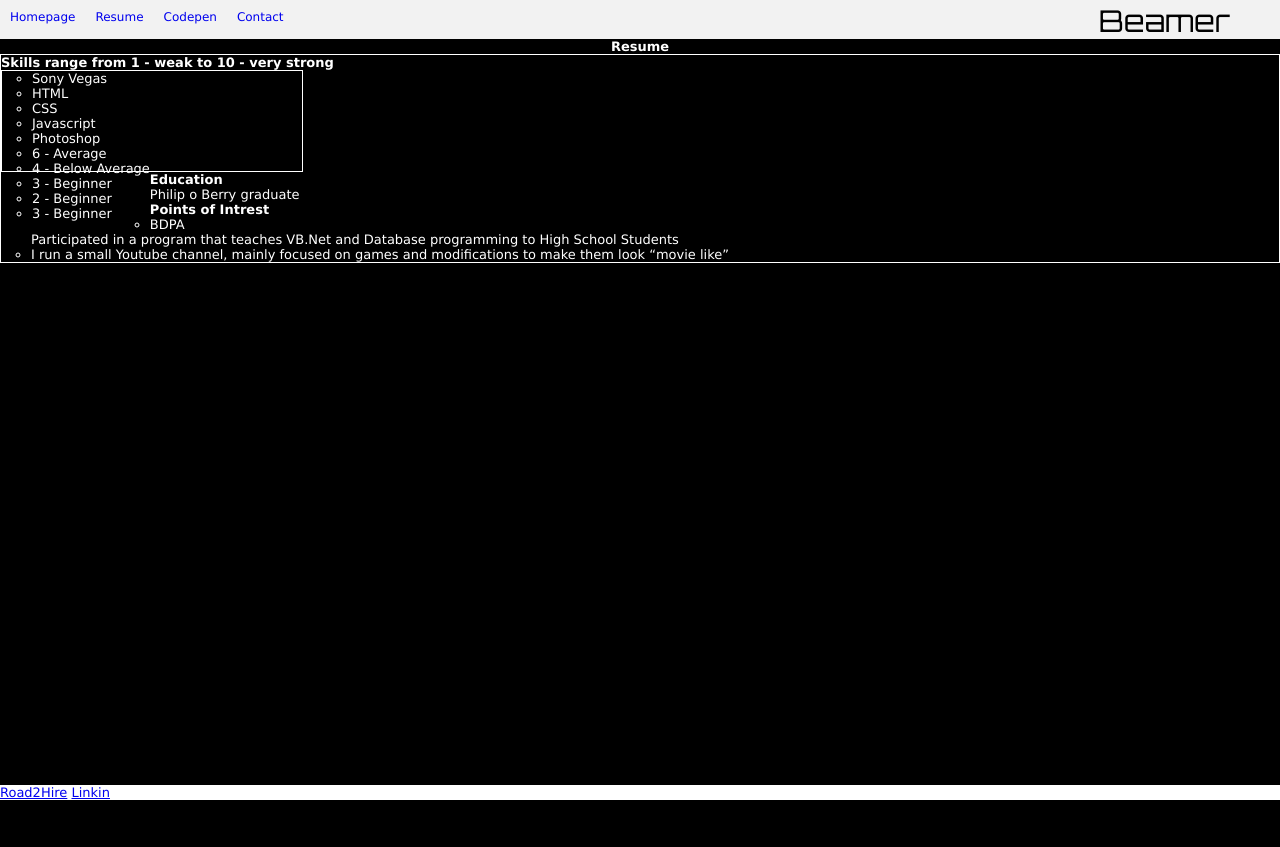
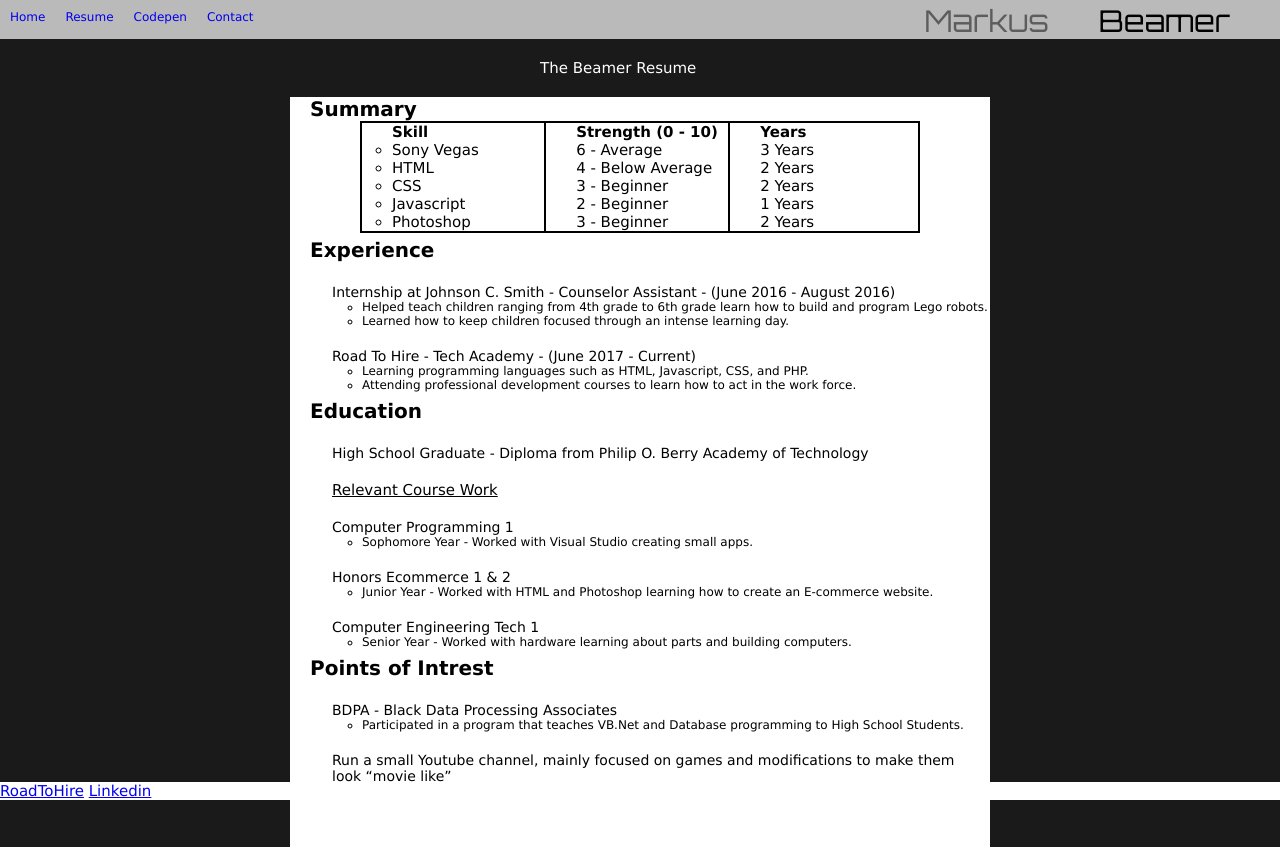
Before and after one commit to Mabeamer/Biograpy, a plain HTML site: page Resume.html in a window 1280 px wide. Before the commit the page ends 800 px from the top, so only its background shows below. Drawn offline with nearby package versions, Linux system fonts and the light colour scheme.

Commit message:
changes to all sites updating banner and finished resume

```diff
--- a/Resume.html
+++ b/Resume.html
@@ -1,54 +1,108 @@
+<!DOCTYPE html>
 <html>
 <head>
   <title>Resume</title>
-  <link rel="stylesheet" href="styling.css">
+  <link href="styling.css" rel="stylesheet">
   <link href="https://fonts.googleapis.com/css?family=Orbitron" rel="stylesheet">
 </head>
 <body>
   <nav class="links">
     <ul id="navigation">
-      <li><a href="index.html">Homepage</a></li>
-      <li><a href="Resume.html">Resume</a></li>
-      <li><a href="Codepen.html">Codepen</a></li>
-      <li><a href="Contact.html">Contact</a></li>
-      <p id="nameplate">Beamer</p>
+      <li>
+        <a href="index.html">Home</a>
+      </li>
+      <li>
+        <a href="Resume.html">Resume</a>
+      </li>
+      <li>
+        <a href="Codepen.html">Codepen</a>
+      </li>
+      <li>
+        <a href="Contact.html">Contact</a>
+      </li>
+        <p id="lnameplate">Beamer</p><p id="nameplate">Markus</p>
     </ul>
   </nav>
+
   <section>
-    <h1 id="resume">Resume</h1>
+    <p id="resumeBanner">The Beamer Resume</p>
     <div class="resumeContainer">
-      <div class="skill range">
-        <i id="catagory">Skills range from 1 - weak to 10 - very strong</i>
-        <div class="programContainer">
+      <p class="resumeLabel">Summary</p>
+      <div class=skillHolder>
         <ul class="program">
-            <li><span id="program">Sony Vegas</span></li>
-            <li><span id="program">HTML</span></li>
-            <li><span id="program">CSS</span></li>
-            <li><span id="program">Javascript</span></li>
-            <li><span id="program">Photoshop</span></li>
+          <li class="title">Skill</li>
+          <li>Sony Vegas</li>
+          <li>HTML</li>
+          <li>CSS</li>
+          <li>Javascript</li>
+          <li>Photoshop</li>
         </ul>
         <ul class="skillRange">
+          <li class="title">Strength (0 - 10)</li>
           <li>6 - Average</li>
           <li>4 - Below Average</li>
           <li>3 - Beginner</li>
           <li>2 - Beginner</li>
           <li>3 - Beginner</li>
         </ul>
+        <ul class="yearRange">
+          <li class="title">Years</li>
+          <li>3 Years</li>
+          <li>2 Years</li>
+          <li>2 Years</li>
+          <li>1 Years</li>
+          <li>2 Years</li>
+        </ul>
+      </div>
+      <p class="resumeLabel">Experience</p>
+      <div class="catagory">
+        <p>Internship at Johnson C. Smith - Counselor Assistant - (June 2016 - August 2016)</p>
+        <ul>
+          <li>Helped teach children ranging from 4th grade to 6th grade learn how to build and program Lego robots.</li>
+          <li>Learned how to keep children focused through an intense learning day.</li>
+        </ul>
+        <p>Road To Hire - Tech Academy - (June 2017 - Current)</p>
+        <ul>
+          <li>Learning programming languages such as HTML, Javascript, CSS, and PHP.</li>
+          <li>Attending professional development courses to learn how to act in the work force.</li>
+        </ul>
+      </div>
+      <p class="resumeLabel">Education</p>
+      <div class="catagory">
+        <p>High School Graduate - Diploma from Philip O. Berry Academy of Technology</p>
+        <p id="underline">Relevant Course Work</p>
+        <p>Computer Programming 1</p>
+        <ul>
+          <li>Sophomore Year - Worked with Visual Studio creating small apps.</li>
+        </ul>
+        <p>Honors Ecommerce 1 & 2</p>
+        <ul>
+          <li>Junior Year - Worked with HTML and Photoshop learning how to create an E-commerce website.</li>
+        </ul>
+        <p>Computer Engineering Tech 1</p>
+        <ul>
+          <li>Senior Year - Worked with hardware learning about parts and building computers.</li>
+        </ul>
+      </div>
+      <p class="resumeLabel">Points of Intrest</p>
+      <div class="catagory">
+        <p>BDPA - Black Data Processing Associates</p>
+        <ul>
+          <li>
+            Participated in a program that teaches VB.Net and Database programming to High School Students.
+          </li>
+        </ul>
+        <p>Run a small Youtube channel, mainly focused on games and modifications to make them look “movie like”</p>
       </div>
     </div>
-      <h1 id="catagory">Education</h1>
-        <p>Philip o Berry graduate</p>
-      <h1 id="catagory">Points of Intrest</h1>
-        <ul>
-          <li>BDPA</li>
-            <p>Participated in a program that teaches VB.Net and Database programming to High School Students</p>
-          <li>I run a small Youtube channel, mainly focused on games and modifications to make them look “movie like”</li>
-        </ul>
   </section>
-  </div>
   <footer id="footer">
-    <a href="http://road2hire.org/">Road2Hire</a>
-    <a href="https://www.linkedin.com/in/markus-a-beamer-528925137/">Linkin</a>
+    <a href="http://road2hire.org/">RoadToHire</a> <a href="https://www.linkedin.com/in/markus-a-beamer-528925137/">Linkedin</a>
   </footer>
+      <script
+  src="https://code.jquery.com/jquery-3.2.1.js"
+  integrity="sha256-DZAnKJ/6XZ9si04Hgrsxu/8s717jcIzLy3oi35EouyE="
+  crossorigin="anonymous"></script>
+  <script src="script.js" type="text/javascript"></script>
 </body>
 </html>
--- a/script.js
+++ b/script.js
@@ -40,10 +40,10 @@ function test() {
 //   $('.pannel').slideDown();
 // });
 $(document).ready(function(){
-  $('.pannel').delay(450).fadeIn('slow');
+  $('.pannel').delay(350).fadeIn('slow');
 });
 $(document).ready(function(){
-  $('.pannel-left').delay(350).fadeIn('slow');
+  $('.pannel-left').delay(250).fadeIn('slow');
 });
 $(document).ready(function(){
   $('#profileimg').delay(580).fadeIn('slow');
@@ -54,4 +54,9 @@ $(document).ready(function(){
 $(document).ready(function(){
   $('.contactForm').delay(250).fadeIn('slow');
 });
-console.log("testing");
+$(document).ready(function(){
+  $('.resumeContainer').delay(250).fadeIn('slow');
+});
+$(document).ready(function(){
+  $('#resumeBanner').delay(300).fadeIn('slow');
+});
--- a/styling.css
+++ b/styling.css
@@ -50,10 +50,11 @@ table {
 	border-spacing: 0;
 }
 body{
-  	background-color: black;
+  	background-color: rgb(26, 26, 26);
+
   	color: white;
    	font-family: verdana;
-	font-size: 13px;
+	font-size: 15px;
 
 }
 
@@ -61,12 +62,13 @@ ul {
 	padding-left: 30px;
 	list-style: circle;
 }
-/*#banner{
-  height: 10%;
-  width: 100%;
 
-}`
-*/
+
+*{
+	box-sizing:border-box;
+}
+
+
 #footer{
 	width: 100%;
   background-color: white;
@@ -76,7 +78,7 @@ ul {
 
 ul#navigation {
   width:100%;
-  background-color: rgb(242, 242, 242);
+  background-color: #bababa;
   overflow: auto;
   list-style-type: none;
 	padding-left: 0;
@@ -88,13 +90,14 @@ ul#navigation > li {
   display: block;
   float: left;
   padding: 10px;
-  background-color: rgb(242, 242, 242);
+  background-color: #bababa;
 }
 ul#navigation  li  a{
 	text-decoration: none;
 }
 ul#navigation  li  a:hover{
-  	color: rgba(0,0,0,.6);
+  	color: rgba(0,0,0,.7);
+  	border-bottom: 1px solid white;
 }
 #navigation li a:visited{
 	color: black;
@@ -106,18 +109,20 @@ ul#navigation  li  a:hover{
 	margin-right: 50px;
 	margin-top: 2px;
 	font-family: 'Orbitron', sans-serif;
+	color: rgba(0,0,0,.5);
+}
+#lnameplate{
+	color: black;
+	float: right;
+	font-size: 30px;
+	margin-right: 50px;
+	margin-top: 2px;
+	font-family: 'Orbitron', sans-serif;
 }
 /* wrapper for all sites  */
 div.pannel-wrapper{
 	width:100%;
-	height:1000px;
 	border:1px;
-}
-
-/*banner*/
-#banner{
-  height: 100px;
-  width: 100%;
 }
 
 /*  index CSS  */
@@ -130,7 +135,7 @@ div.pannel{
 	width:40%;
 	height:300px;
   	display:none;
-  	margin-left: 695px;
+  	margin-left: 780px;
 	/*border: 1px solid grey;*/
 	padding: 25px;
 
@@ -139,7 +144,7 @@ div.pannel-left{
 	width:40%;
 	height:300px;
   	display:none;
-  	margin-left: 92px;
+  	margin-left: 90px;
 	/*border: 1px solid grey;*/
 	padding: 25px;
 }
@@ -147,7 +152,6 @@ div.pannel-left{
 	float: right;
 	margin-right: 150px;
 	margin-top: 45px;
-	border-radius: 50%;
 	display: none;
 }
 #r2hlogo{
@@ -167,51 +171,100 @@ form {
  	width: 500px;
  	height: 500px;
  	overflow: hidden;
- 	border: solid black 5px;
  	margin: 0 auto;
  	text-align: center;
  	display: none;
+
+ 	margin-top: 50px;
 }
 input, label, select{
   display: block;
   margin: auto;
 }
+.catagory{
+	border: solid white 2px;
+	background-color: white;
+}
 
 /* Resume */
+#resumeBanner{
+	margin: 0 auto;
+	width: 200px;
+	margin-top: 20px;
+	display: none;
+}
+.resumeLabel{
+	color: black;
+	background-color: white;
+	margin-left: 20px;
+	font-weight: bold;
+	font-size: 20px;
+	margin-top: 5px;
+}
 .resumeContainer{
-	border: 1px solid white;
+	width: 700px;
+	height: 750px;
+	margin: 0 auto;
+	margin-top: 20px;
+	background-color: white;
+	display:none;
 }
-h1#resume{
-	font-weight:bold;
-	text-align:center;
+.resumeContainer li{
+	color: black;
+	background-color: white;
 }
-.programContainer{
-	border: 1px solid white;
-	width: 300px;
-	height: 100px;
+.resumeContainer ul{
+	color: black;
+	background-color: white;
+	/*border: solid purple 2px;*/
+}
+.program{
+	width: 33%;
+	float:left;
+	border: solid black 1px;
+}
+.title{
+	font-weight: bold;
+	list-style-type: none;
 }
 .skillRange{
+	width: 33%;
 	float: left;
+	border: solid black 1px;
+	list-style-type: none;
 }
-i#range{
-
+.yearRange{
+	width: 34%;
+	float: left;
+	border: solid black 1px;
+	list-style-type: none;
 }
-span#years{
-	padding-left: 40px;
+.skillHolder{
+	margin: 0 auto;
+	overflow: auto;
+	width: 80%;
+	border: solid black 1px;
 }
-h1#catagory{
-	font-weight: bold;
+.catagory p{
+	color: black;
+	background-color: white;
+	margin-top: 20px;
+	margin-left: 40px;
+	font-size: 14px;
 }
-i#catagory{
-	font-weight: bold;
+.catagory ul{
+	font-size: 12px;
+	margin-left: 40px;
 }
-
-
+#underline{
+	text-decoration: underline;
+	font-size: 15px;
+}
 /* code pen*/
 div.pannel-pen{
 	width:20%;
 	height:200px;
-  display:inline-block;
+	display:inline-block;
 	float:right;
 	border: 10px solid grey;
 	padding: 25px;
@@ -220,7 +273,7 @@ div.pannel-pen{
 div.pannel-left-pen{
 	width:20%;
 	height:200px;
-  display:inline-block;
+	display:inline-block;
 	float:left;
 	border: 10px solid grey;
 	padding: 25px;
```
Also changed, not shown: Codepen.html (+2 -2 lines), contact.html (+4 -4 lines), index.html (+8 -6 lines). Lines whose indentation alone changed are shown as unchanged.
